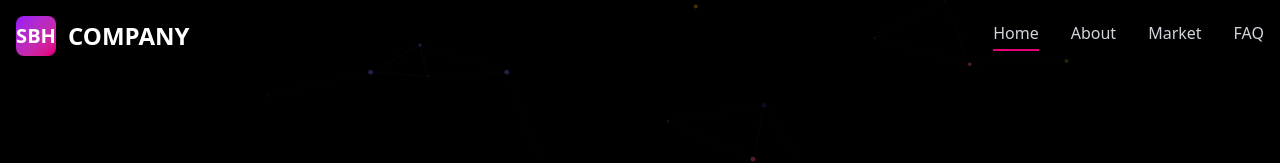
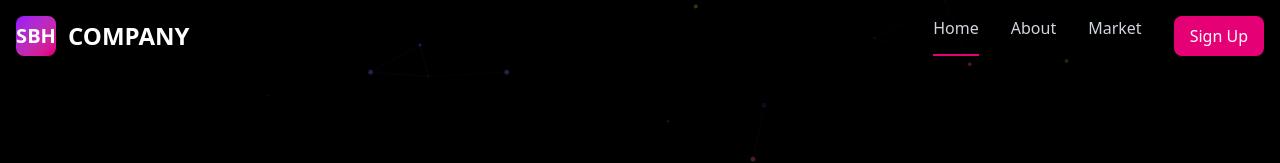
Before and after one commit to HarryOhm33/We-Hack, a React (Vite) app in the folder frontend/: page / in a window 1280 px wide. Shown: the top 163 px of the page. Built offline with nearby package versions, Linux system fonts and the light colour scheme.

Commit message:
update landing apge

```diff
--- a/frontend/src/components/Navbar.jsx
+++ b/frontend/src/Navbar.jsx
@@ -46,8 +46,10 @@ const Navbar = () => {
           <li className="text-gray-300 hover:text-white cursor-pointer transition-colors">
             Market
           </li>
-          <li className="text-gray-300 hover:text-white cursor-pointer transition-colors">
-            FAQ
+          <li>
+            <button className="bg-pink-600 text-white px-4 py-2 rounded-lg hover:bg-pink-700 transition-all">
+              Sign Up
+            </button>
           </li>
         </ul>
       </div>
--- a/frontend/src/pages/Home.jsx
+++ b/frontend/src/pages/Home.jsx
@@ -1,10 +1,10 @@
 import React from "react";
-import Background from "../components/BackgroundAnimation";
+import Background from "../BackgroundAnimation";
 import CTA from "../components/LandingPage/CTA";
 import FeaturesOverview from "../components/LandingPage/FeaturesOverview";
 import Footer from "../components/LandingPage/Footer";
 import HeroSection from "../components/LandingPage/HeroSection";
-import Navbar from "../components/Navbar";
+import Navbar from "../Navbar";
 
 const Home = () => {
   return (
--- a/frontend/src/pages/Signup.jsx
+++ b/frontend/src/pages/Signup.jsx
@@ -1,7 +1,7 @@
 import React, { useState } from "react";
 import toast from "react-hot-toast";
 import { useNavigate } from "react-router-dom";
-import Background from "../components/BackgroundAnimation";
+import Background from "../BackgroundAnimation";
 import { useAuth } from "../context/AuthContext";
 
 const Signup = () => {
--- a/frontend/src/pages/VerifyOTP.jsx
+++ b/frontend/src/pages/VerifyOTP.jsx
@@ -1,8 +1,8 @@
 import React, { useState } from "react";
+import toast from "react-hot-toast";
 import { useLocation, useNavigate } from "react-router-dom";
+import Background from "../BackgroundAnimation";
 import { useAuth } from "../context/AuthContext";
-import Background from "../components/BackgroundAnimation";
-import toast from "react-hot-toast";
 
 const VerifyOTP = () => {
   const { verifyOTP } = useAuth();
```
Also changed, not shown: frontend/src/BackgroundAnimation.jsx (renamed from frontend/src/components/BackgroundAnimation.jsx).
